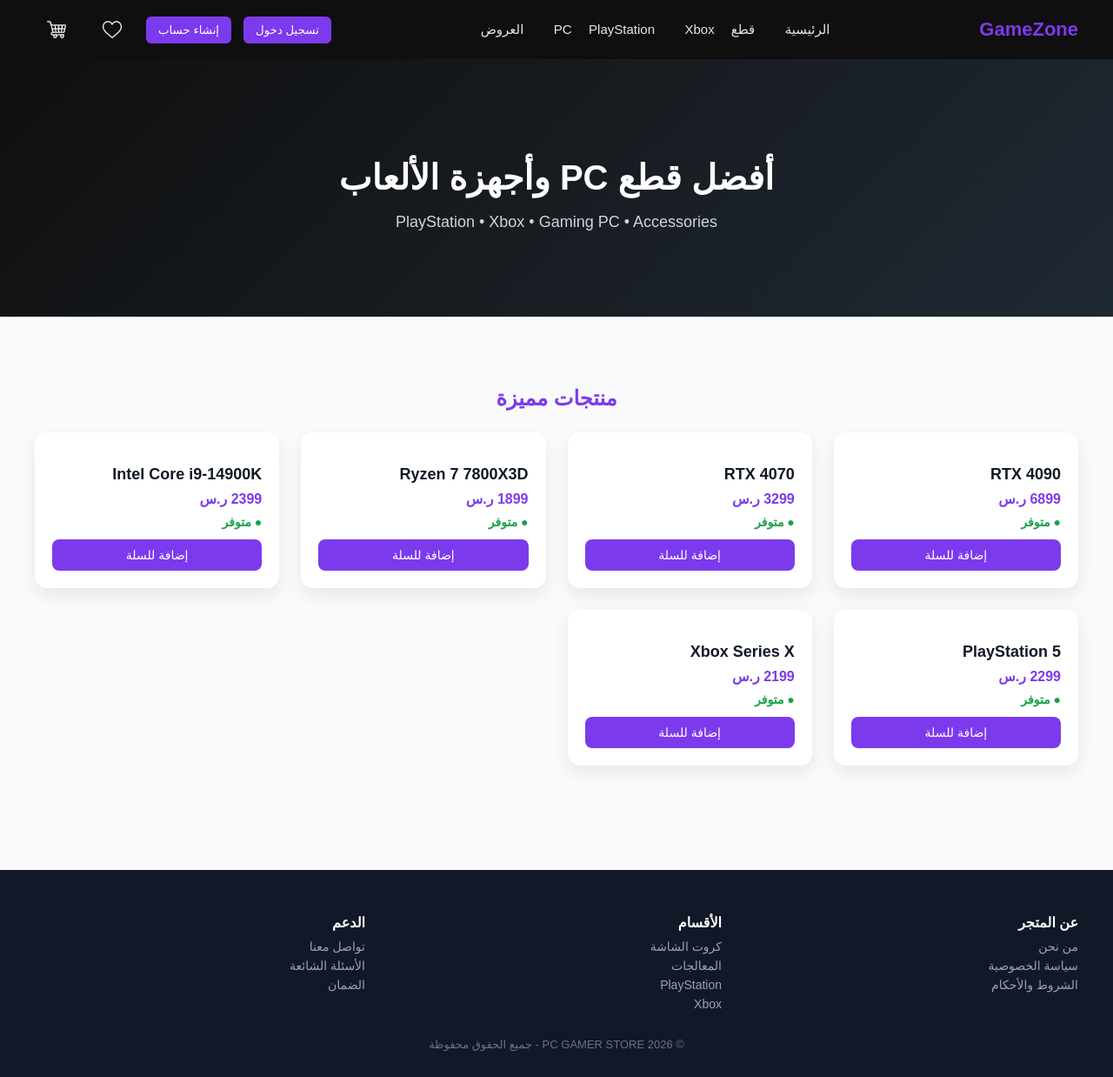
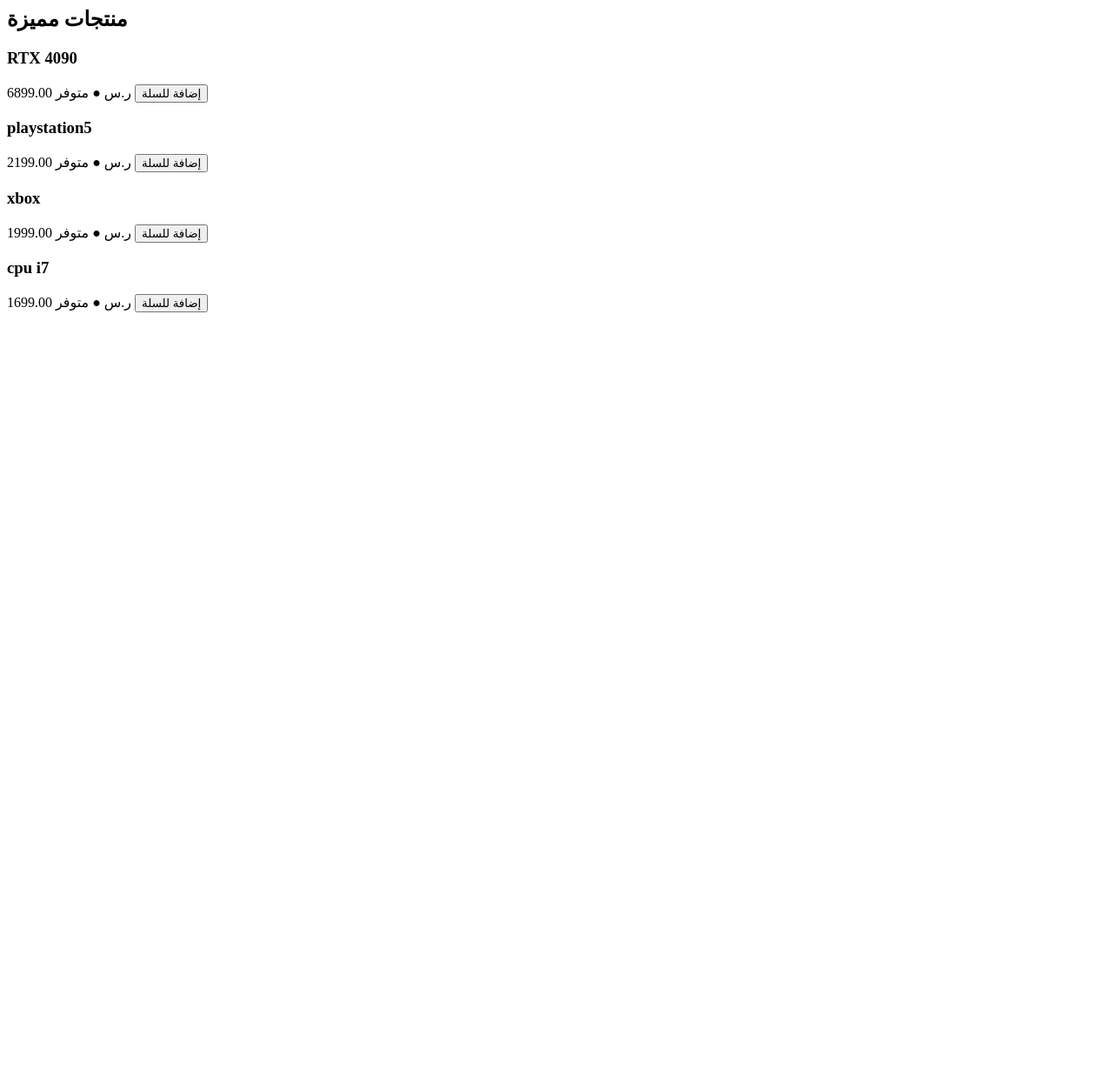
Before and after one commit to MohammedOAloufi/courseproject, a Django app: template templates/catalog-templates/catalog_home.html in a window 1280 px wide. Shown: the whole page at 87% size. After the commit the page ends 359 px from the top, so only its background shows below. Run offline with Django 5.2, Linux system fonts and the light colour scheme; the template is opened without the code that fills it: values that come from a table or form of the project are taken from there, others are empty; data comes from the database, SQL or seed files in the repository; both versions use the stored data as it was after the commit.

Commit message:
update and fix, add products

```diff
--- a/catalog/urls.py
+++ b/catalog/urls.py
@@ -4,5 +4,6 @@ from .views import catalog_home
 app_name = "catalog"
 
 urlpatterns = [
-    path("", catalog_home, name="catalog_home"),
+    # الصفحة الرئيسية (عرض المنتجات)
+    path("", catalog_home, name="home"),
 ]
--- a/courseproject/urls.py
+++ b/courseproject/urls.py
@@ -1,17 +1,20 @@
 from django.contrib import admin
 from django.urls import path, include
-from django.conf import settings
+from django.conf import settings      # ✅ هذا السطر كان ناقص
 from django.conf.urls.static import static
+
+from catalog.views import catalog_home
 
 urlpatterns = [
     # لوحة التحكم
     path("admin/", admin.site.urls),
 
-    # الواجهة الرئيسية للعملاء (Home)
-    path("", include("catalog.urls")),
+    # 🏠 الصفحة الرئيسية الأساسية
+    path("", catalog_home, name="home"),
 
-    # تطبيقات أخرى
+    # التطبيقات
     path("accounts/", include("accounts.urls")),
+    path("catalog/", include("catalog.urls")),
     path("orders/", include("orders.urls")),
 ]
 
--- a/templates/catalog-templates/catalog_home.html
+++ b/templates/catalog-templates/catalog_home.html
@@ -1,169 +1,37 @@
 {% load static %}
-<!DOCTYPE html>
-<html lang="ar" dir="rtl">
-<head>
-  <meta charset="UTF-8">
-  <title>PC Gamer Store</title>
 
-  <style>
-    body {
-      margin: 0;
-      font-family: Arial, sans-serif;
-      background: #f9fafb;
-      color: #111827;
-    }
+<section class="products">
+  <h2>منتجات مميزة</h2>
 
-    /* HERO */
-    .hero {
-      background: linear-gradient(135deg, #0f0f0f, #1f2933);
-      color: white;
-      padding: 80px 40px;
-      text-align: center;
-    }
+  <div class="product-grid">
 
-    .hero h1 {
-      font-size: 40px;
-      margin-bottom: 15px;
-    }
+    {% for product in products %}
+      <div class="card">
 
-    .hero p {
-      font-size: 18px;
-      color: #d1d5db;
-    }
+        <h3>{{ product.name }}</h3>
 
-    /* PRODUCTS */
-    .products {
-      padding: 60px 40px;
-    }
+        <span class="price">
+          {{ product.final_price }} ر.س
+        </span>
 
-    .products h2 {
-      margin-bottom: 25px;
-      color: #7c3aed;
-      text-align: center;
-    }
+        {% if product.stock and product.stock.quantity > 0 %}
+          <span class="status">● متوفر</span>
+          <button class="add-btn">إضافة للسلة</button>
+        {% else %}
+          <span class="status" style="color:#dc2626;">● غير متوفر</span>
+          <button class="add-btn"
+                  disabled
+                  style="background:#9ca3af;cursor:not-allowed;">
+            غير متوفر
+          </button>
+        {% endif %}
 
-    .product-grid {
-      display: grid;
-      grid-template-columns: repeat(auto-fit, minmax(230px, 1fr));
-      gap: 25px;
-    }
+      </div>
+    {% empty %}
+      <p style="text-align:center;color:#6b7280;">
+        لا توجد منتجات حالياً
+      </p>
+    {% endfor %}
 
-    .card {
-      background: white;
-      border-radius: 14px;
-      padding: 20px;
-      box-shadow: 0 8px 20px rgba(0,0,0,0.08);
-      transition: transform 0.2s ease, box-shadow 0.2s ease;
-    }
-
-    .card:hover {
-      transform: translateY(-5px);
-      box-shadow: 0 12px 25px rgba(0,0,0,0.12);
-    }
-
-    .card h3 {
-      margin-bottom: 8px;
-      font-size: 18px;
-    }
-
-    .price {
-      color: #7c3aed;
-      font-weight: bold;
-      font-size: 16px;
-      display: block;
-      margin-bottom: 8px;
-    }
-
-    .status {
-      color: #16a34a;
-      font-size: 14px;
-      font-weight: bold;
-      margin-bottom: 12px;
-      display: inline-block;
-    }
-
-    .add-btn {
-      width: 100%;
-      background: #7c3aed;
-      border: none;
-      color: white;
-      padding: 10px;
-      border-radius: 8px;
-      cursor: pointer;
-      font-size: 14px;
-      transition: background 0.2s ease;
-    }
-
-    .add-btn:hover {
-      background: #5b21b6;
-    }
-  </style>
-</head>
-
-<body>
-
-  <!-- HEADER -->
-  {% include "header.html" %}
-
-  <!-- HERO -->
-  <section class="hero">
-    <h1>أفضل قطع PC وأجهزة الألعاب</h1>
-    <p>PlayStation • Xbox • Gaming PC • Accessories</p>
-  </section>
-
-  <!-- PRODUCTS -->
-  <section class="products">
-    <h2>منتجات مميزة</h2>
-
-    <div class="product-grid">
-
-      <div class="card">
-        <h3>RTX 4090</h3>
-        <span class="price">6899 ر.س</span>
-        <span class="status">● متوفر</span>
-        <button class="add-btn">إضافة للسلة</button>
-      </div>
-
-      <div class="card">
-        <h3>RTX 4070</h3>
-        <span class="price">3299 ر.س</span>
-        <span class="status">● متوفر</span>
-        <button class="add-btn">إضافة للسلة</button>
-      </div>
-
-      <div class="card">
-        <h3>Ryzen 7 7800X3D</h3>
-        <span class="price">1899 ر.س</span>
-        <span class="status">● متوفر</span>
-        <button class="add-btn">إضافة للسلة</button>
-      </div>
-
-      <div class="card">
-        <h3>Intel Core i9-14900K</h3>
-        <span class="price">2399 ر.س</span>
-        <span class="status">● متوفر</span>
-        <button class="add-btn">إضافة للسلة</button>
-      </div>
-
-      <div class="card">
-        <h3>PlayStation 5</h3>
-        <span class="price">2299 ر.س</span>
-        <span class="status">● متوفر</span>
-        <button class="add-btn">إضافة للسلة</button>
-      </div>
-
-      <div class="card">
-        <h3>Xbox Series X</h3>
-        <span class="price">2199 ر.س</span>
-        <span class="status">● متوفر</span>
-        <button class="add-btn">إضافة للسلة</button>
-      </div>
-
-    </div>
-  </section>
-
-  <!-- FOOTER -->
-  {% include "footer.html" %}
-
-</body>
-</html>
+  </div>
+</section>
```
Also changed, not shown: accounts/views.py (+6 -3 lines), catalog/admin.py (+18 -1 lines), catalog/views.py (+7 -1 lines), templates/home.html (+75 -39 lines), courseproject/settings.py (line endings or trailing spaces), db.sqlite3, media/products/cpu-i7.png (added), media/products/ps5.png (added), media/products/rtx9.jpg (deleted), media/products/xbox.png (added), 2 other files.
